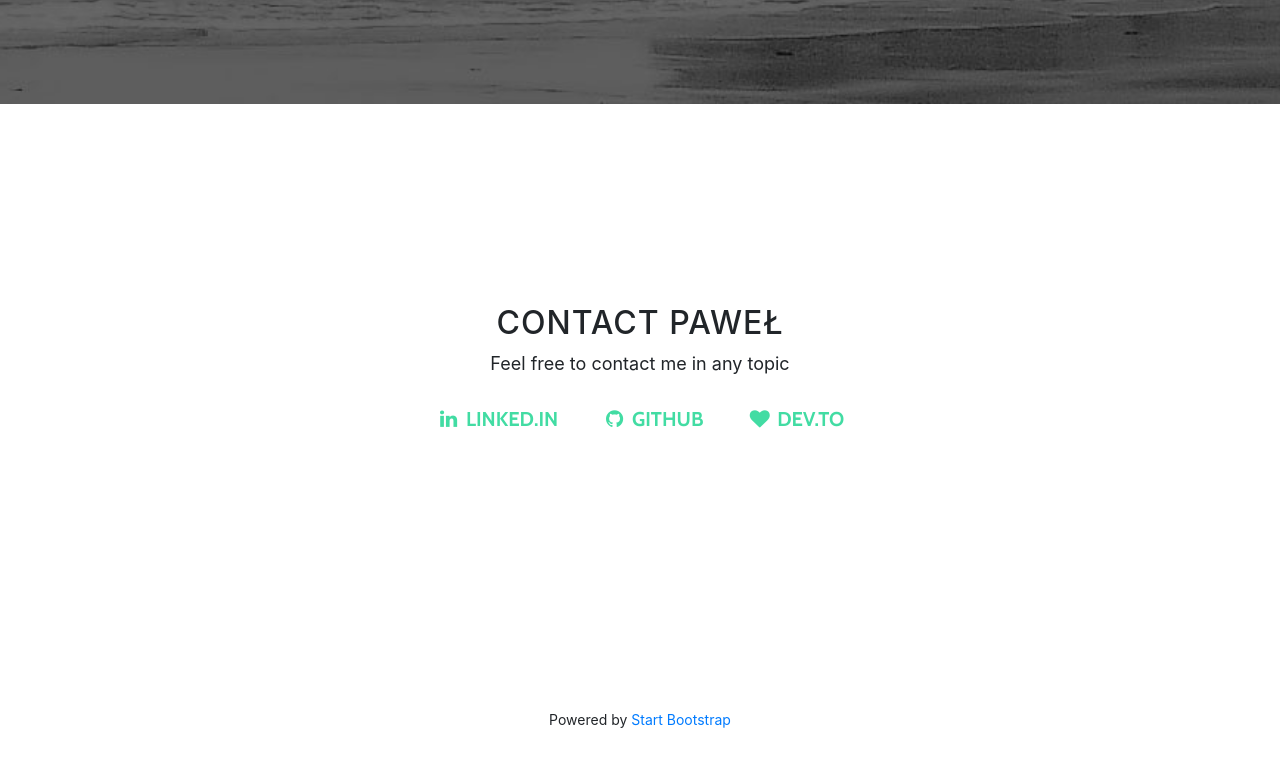
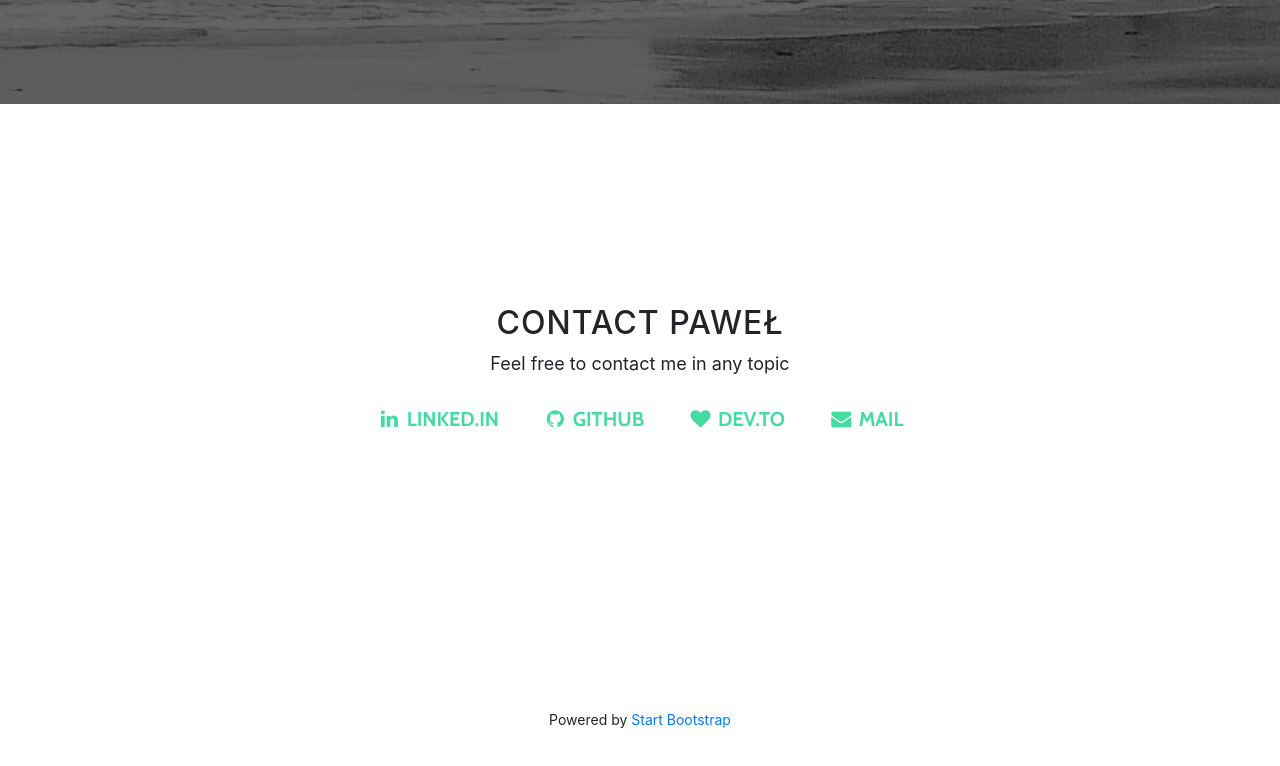
Before and after one commit to meanin/business-card, a website with bundled scripts: page index.html in a window 1280 px wide. Shown: the part 1920-2686 px from the top of the page. Built offline with nearby package versions, Linux system fonts and the light colour scheme.

Commit message:
Added mailto option

```diff
--- a/index.html
+++ b/index.html
@@ -135,6 +135,12 @@
                   <span class="network-name">Dev.to</span>
                 </a>
               </li>
+              <li class="list-inline-item">
+                <a href="mailto:meanin@wp.pl" class="btn btn-default btn-lg">
+                  <i class="fa fa-envelope fa-fw"></i>
+                  <span class="network-name">Mail</span>
+                </a>
+              </li>
             </ul>
           </div>
         </div>
```
